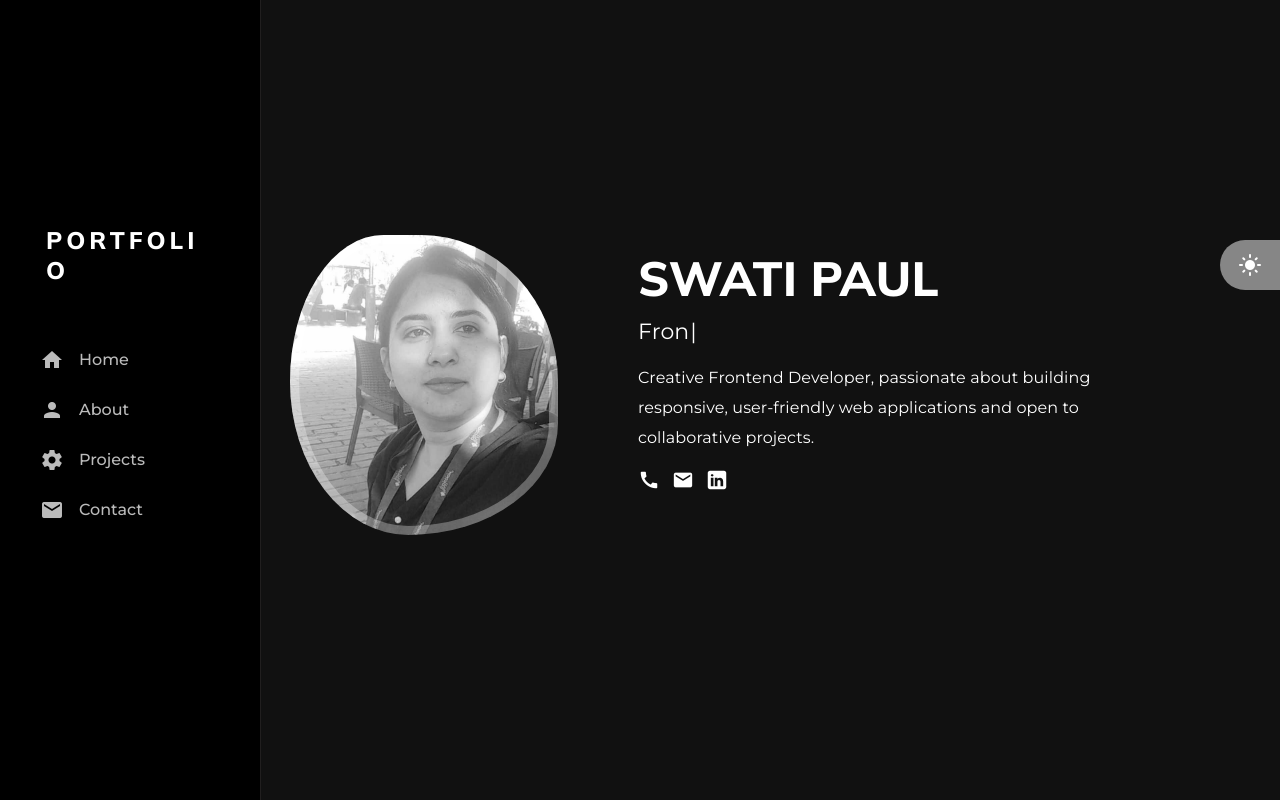
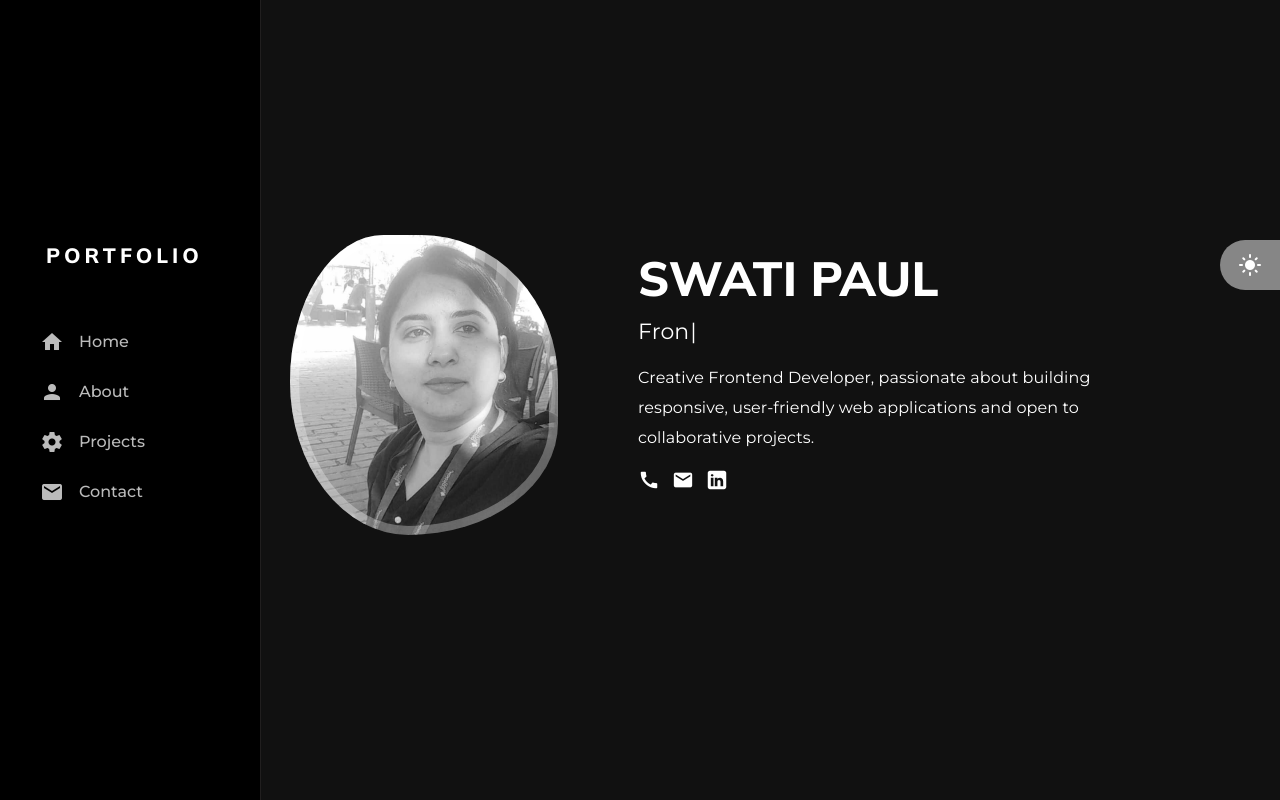
Before and after one commit to SwatiPaul/portfolio_03, a React (Create React App) app: page / in a window 1280 px wide. Built offline with nearby package versions, Linux system fonts and the light colour scheme.

Commit message:
add project

```diff
--- a/src/pages/Projects.tsx
+++ b/src/pages/Projects.tsx
@@ -1,7 +1,7 @@
 import React, { useState } from "react";
 import { GoogleMap, LoadScript, Marker } from "@react-google-maps/api";
 import project1 from '../img/project1.png';
-import project2 from '../img/project2.png'
+import project2 from '../img/project02.png'
 
 interface cntact {
   themeState: boolean;
@@ -49,8 +49,8 @@ const Projects: React.FC<cntact> = ({ themeState }) => {
                       </li>
                       <li>
                         <div className="inner">
-                          <a href="#">
-                            <img src={project2} alt="project1"  />
+                          <a href="https://cityexpresstourist.in/">
+                            <img src={project2} alt="project2"  />
                           </a>
                         </div>
                       </li>
--- a/src/style/styles.css
+++ b/src/style/styles.css
@@ -946,7 +946,7 @@
     color: #fff;
     text-transform: uppercase;
     letter-spacing: 4px;
-    font-size: 1.5rem;
+    font-size: 1.3rem;
     font-weight: 800;
 }
 .navbar-brand .folio_text{
@@ -963,7 +963,7 @@
     color: aliceblue;
     text-transform: uppercase;
     letter-spacing: 4px;
-    font-size: 1.5rem;
+    font-size: 1.3rem;
     font-weight: 800;
     padding-left: 6px;
 
@@ -972,7 +972,7 @@
     color: aliceblue;
     text-transform: uppercase;
     letter-spacing: 4px;
-    font-size: 1.5rem;
+    font-size: 1.3rem;
     font-weight: 800;
     padding-left: 6px;
 }
```
Also changed, not shown: 1 other file (tests, documents, lock files or other folders).
